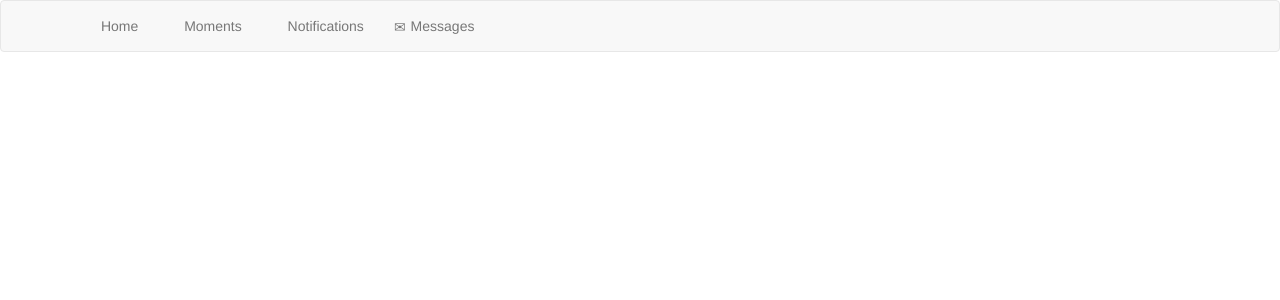
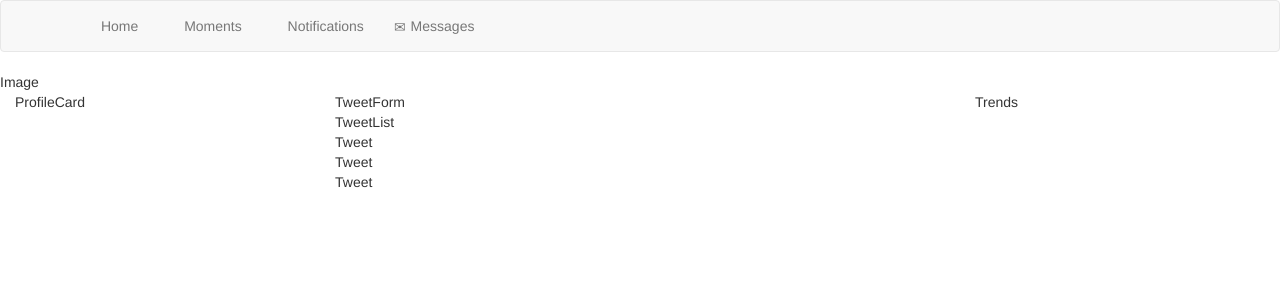
Before and after one commit to tfarrelly01/w08-northwitter, a React (Create React App) app: page / in a window 1280 px wide. Shown: the top 300 px of the page. Built offline with nearby package versions, Linux system fonts and the light colour scheme; a web font is replaced by a local one.

Commit message:
App layout complete

```diff
--- a/src/components/App.js
+++ b/src/components/App.js
@@ -6,8 +6,29 @@ class App extends React.Component {
     return (
       <div className="component-App">
         <NavBar />
-        <div className='main container-fluid'>
-          {/* Your components go here */}
+        <div className='container-fluid'>
+          <div className='row'>
+            <div className='component-Image'>Image</div>
+          </div>
+        </div>
+        <div className='container-fluid'>
+          <div className='row'>
+            <div className='col-sm-3'>
+
+              <div className='component-ProfileCard'>ProfileCard</div>
+            </div>
+            <div className='col-sm-6'>
+              <div className='component-TweetForm'>TweetForm
+              <div className='TweetList'>TweetList</div>
+                <div className='component-Tweet'>Tweet</div>
+                <div className='component-Tweet'>Tweet</div>
+                <div className='component-Tweet'>Tweet</div>
+              </div>
+            </div>
+            <div className='col-sm-3'>
+              <div className='component-Trends'>Trends</div>
+            </div>
+          </div>
         </div>
       </div>
     );
```
